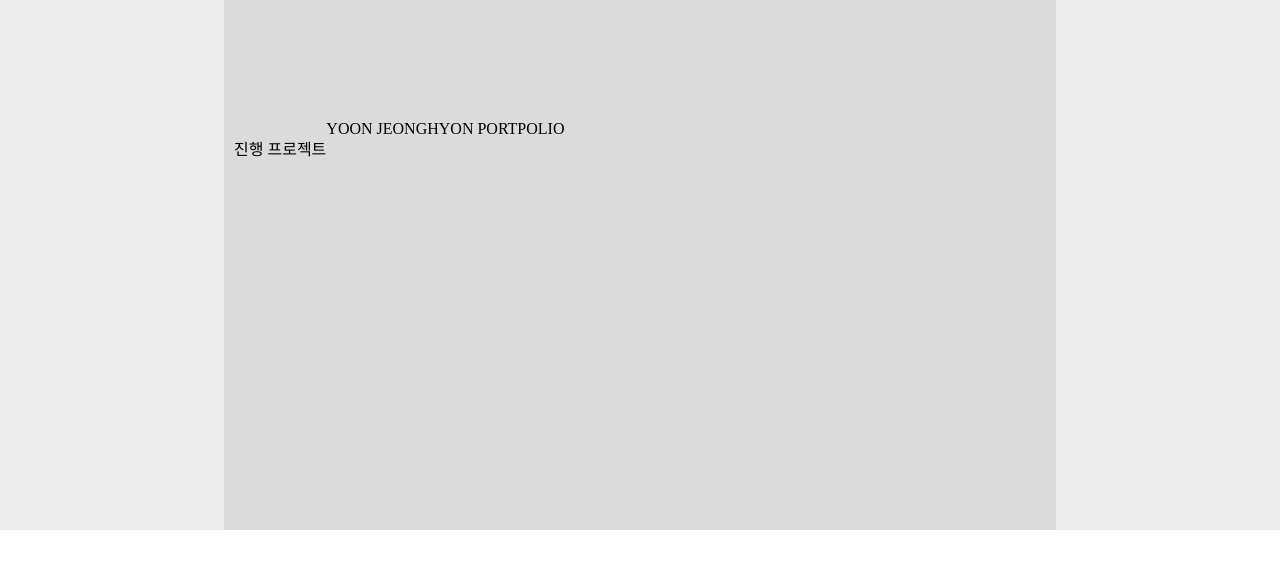
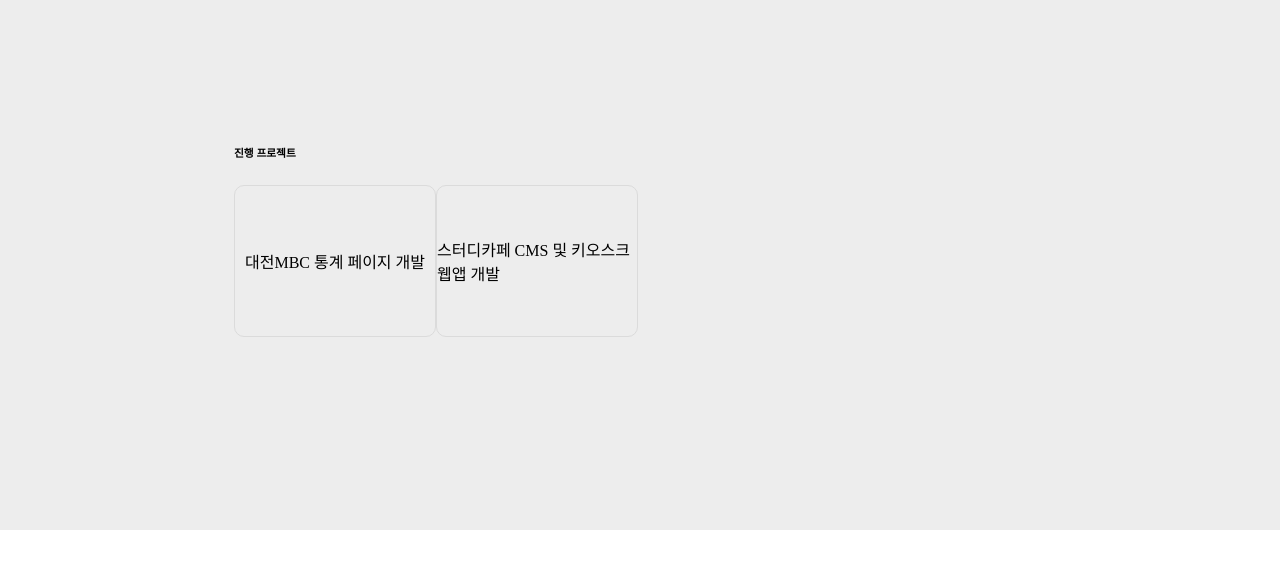
Before and after one commit to Yooniclo/Portpolio, a Gatsby site: page / in a window 1280 px wide. Shown: the part 190-758 px from the top of the page. Built offline with nearby package versions, Linux system fonts and the light colour scheme; Gatsby itself is replaced by a stand-in of ours.

Commit message:
mdx delete add js object data

```diff
--- a/src/pages/index.js
+++ b/src/pages/index.js
@@ -1,7 +1,8 @@
 import React, { useEffect } from 'react'
-import { useStaticQuery, graphql } from 'gatsby'
+// import { useStaticQuery, graphql } from 'gatsby'
 import styled from 'styled-components'
 import '../global.css'
+import { projects } from '../projects'
 
 const MainWrapper = styled.div`
   display: flex;
@@ -13,7 +14,6 @@ const ContentsWrapper = styled.div`
   display: flex;
   width: 65vw;
   flex-direction: column;
-  background: #dbdbdb;
   @media only screen and (max-width: 1024px) {
     width: 100vw;
   }
@@ -27,6 +27,7 @@ const Intro = styled.div`
 `
 const Works = styled.div`
   display: flex;
+  flex-direction: column;
   height: 400px;
   padding: 10px;
 
@@ -34,28 +35,21 @@ const Works = styled.div`
 const TitleMessage = styled.h1`
   color: #fbfbfb;
 `
-// data
-const links = [
-  {
-    text: "Tutorial",
-    url: "https://www.gatsbyjs.com/docs/tutorial/",
-    description:
-      "A great place to get started if you're new to web development. Designed to guide you through setting up your first Gatsby site.",
-    color: "#E95800",
-  }
-]
+const ProjectWrapper = styled.div`
+  display: flex;
+`
+const ProjectBox = styled.div`
+  display: flex;
+  justify-content: center;
+  align-items: center;
+  width: 200px;
+  height: 150px;
+  border: 1px solid #dbdbdb;
+  border-radius: 10px;
+`
 
-// markup
+
 const IndexPage = () => {
-  const data = useStaticQuery(graphql`
-    query {
-      site {
-        siteMetadata {
-          title
-        }
-      }
-    }
-  `)
   return (
     <MainWrapper>
       <title>Home Page</title>
@@ -64,8 +58,14 @@ const IndexPage = () => {
           <TitleMessage>Code Simply, Work Flexibility</TitleMessage>
         </Intro>
         <Works>
-          <p>진행 프로젝트</p>
-          {data.site.siteMetadata.title}
+          <h6>진행 프로젝트</h6>
+          <ProjectWrapper>
+            {projects.map((v, i) => (
+              <ProjectBox key={i}>
+                {v.title}
+              </ProjectBox>
+            ))}
+          </ProjectWrapper>
         </Works>
       </ContentsWrapper>
     </MainWrapper>
--- /dev/null
+++ b/src/projects.js
@@ -0,0 +1,19 @@
+export const projects = [
+  {
+    title: "대전MBC 통계 페이지 개발",
+    date: "2017-10 ~ 2017-12",
+    description: "대전MBC 사내 DB 데이터를 이용해 1주/1달 간 최다 유입 검색어, 방문자 수, 최다 조회 영상 리스트등의 데이터 가공 및 표시 작업 진행",
+    works: [
+      "Mysql 서브쿼리, Rank 함수를 이용한 데이터 순위 정립 작업", "Media Query를 이용한 반응형 웹사이트 개발 작업",
+      "Chart.js를 이용한 데이터 시각화 작업"
+    ]
+  },
+  {
+    title: "스터디카페 CMS 및 키오스크 웹앱 개발",
+    date: "2020-02 ~ 2020-08",
+    description: "설명",
+    works: [
+      "데이터"
+    ]
+  }
+]
--- a/src/projects/tjmbc.mdx
+++ /dev/null
@@ -1,9 +0,0 @@
----
-title: "My First Post"
-date: "2021-07-23"
----
-This is my first blog post! Isn't it *great*?
-Some of my **favorite** things are:
-* Petting dogs
-* Singing
-* Eating potato-based foods
```
